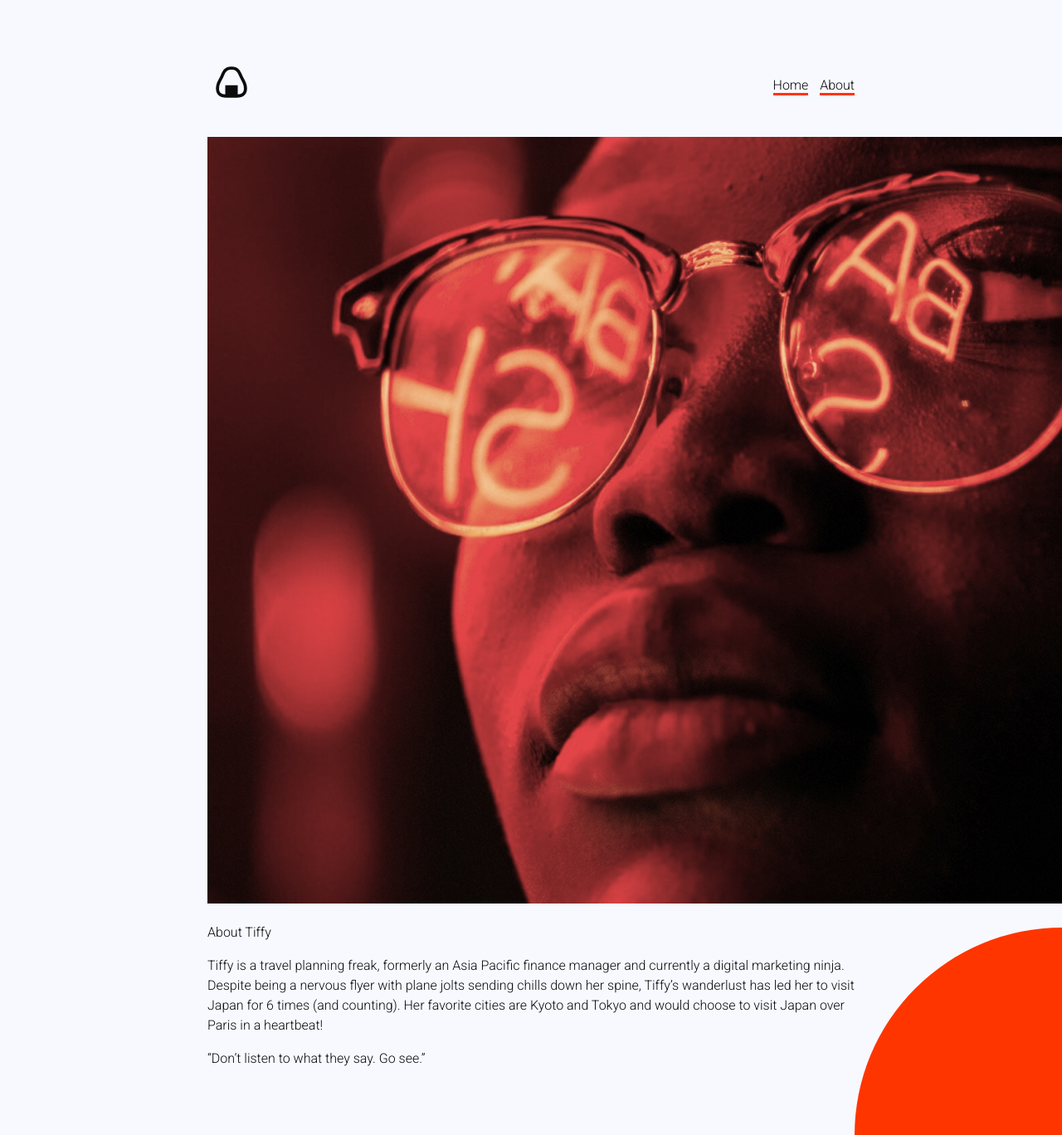
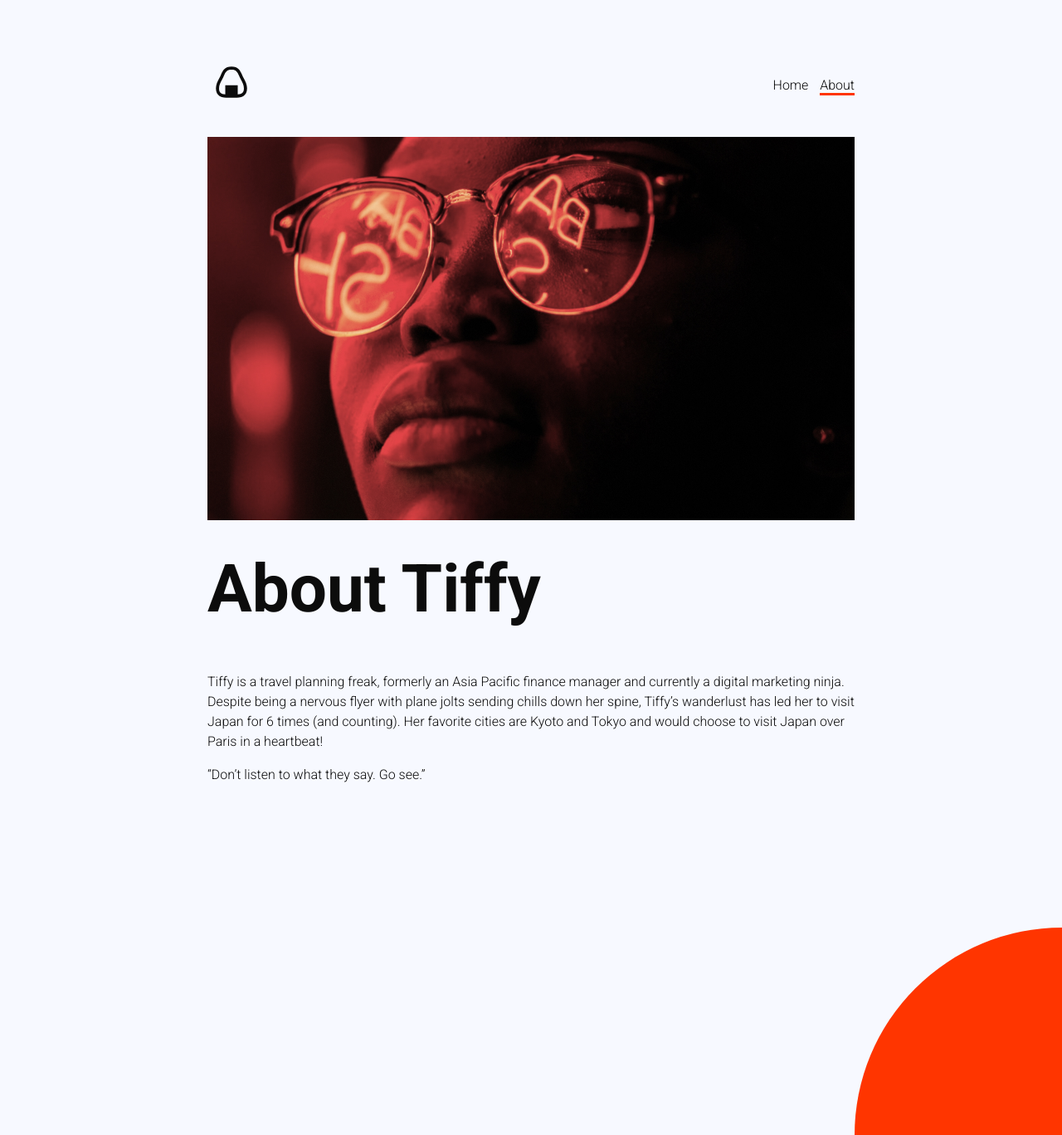
Before and after one commit to MarianRS/anightinjapan, a Jekyll site: the page built from about.md, in a window 1280 px wide and 1368 px high. Shown: the whole window at 83% size. Built offline with Jekyll 4.4.1, drawn with Linux system fonts in a browser that asks for light colours.

Commit message:
fix navigation and images

```diff
--- a/_includes/header.html
+++ b/_includes/header.html
@@ -1,7 +1,7 @@
 <header>
     <a href="/"><img src="/assets/images/logo.svg" alt="A Night in Japan"></a>
     <nav>
-        <a href="/">Home</a>
-        <a href="/about">About</a>
+        <a href="/" {% if page.url == "/" %} class="selected" {% endif %}>Home</a>
+        <a href="/about/" {% if page.url == "/about/" %} class="selected" {% endif %}>About</a>
     </nav>
 </header>
--- a/about.md
+++ b/about.md
@@ -6,7 +6,7 @@
 
 ![about.jpg](/uploads/about.jpg)
 
-About Tiffy
+# About Tiffy
 
 Tiffy is a travel planning freak, formerly an Asia Pacific finance manager and currently a digital marketing ninja. Despite being a nervous flyer with plane jolts sending chills down her spine, Tiffy’s wanderlust has led her to visit Japan for 6 times (and counting). Her favorite cities are Kyoto and Tokyo and would choose to visit Japan over Paris in a heartbeat!
 
--- a/assets/css/app.scss
+++ b/assets/css/app.scss
@@ -49,7 +49,16 @@
     margin: 40px 0 0 0;
 }
 
-nav a,
+nav a {
+    color: $black;
+    text-decoration: none;
+}
+
+img {
+    max-width: 780px;
+}
+
+nav a.selected,
 p a {
     color: $black;
     text-decoration: none;
```
